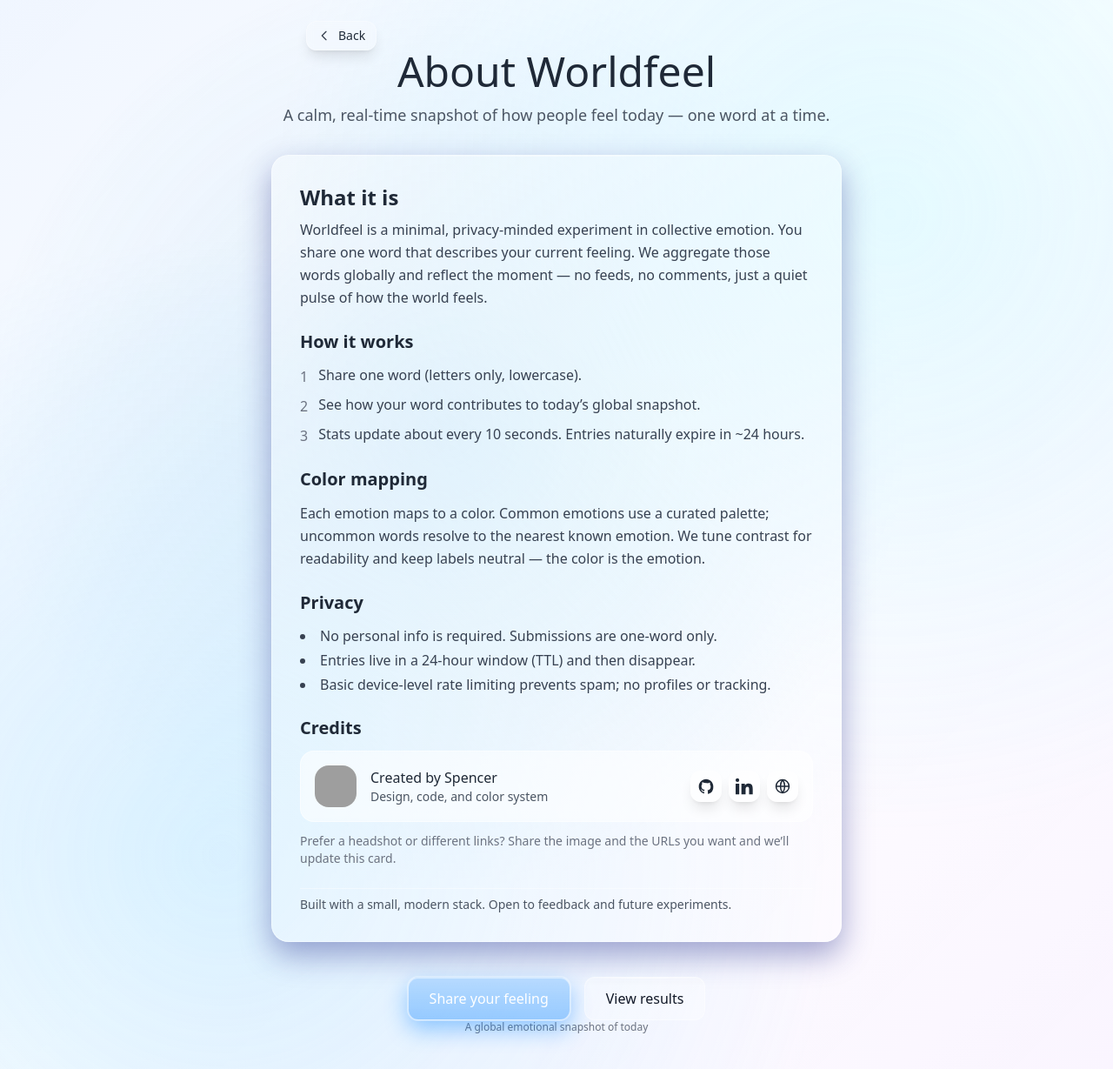
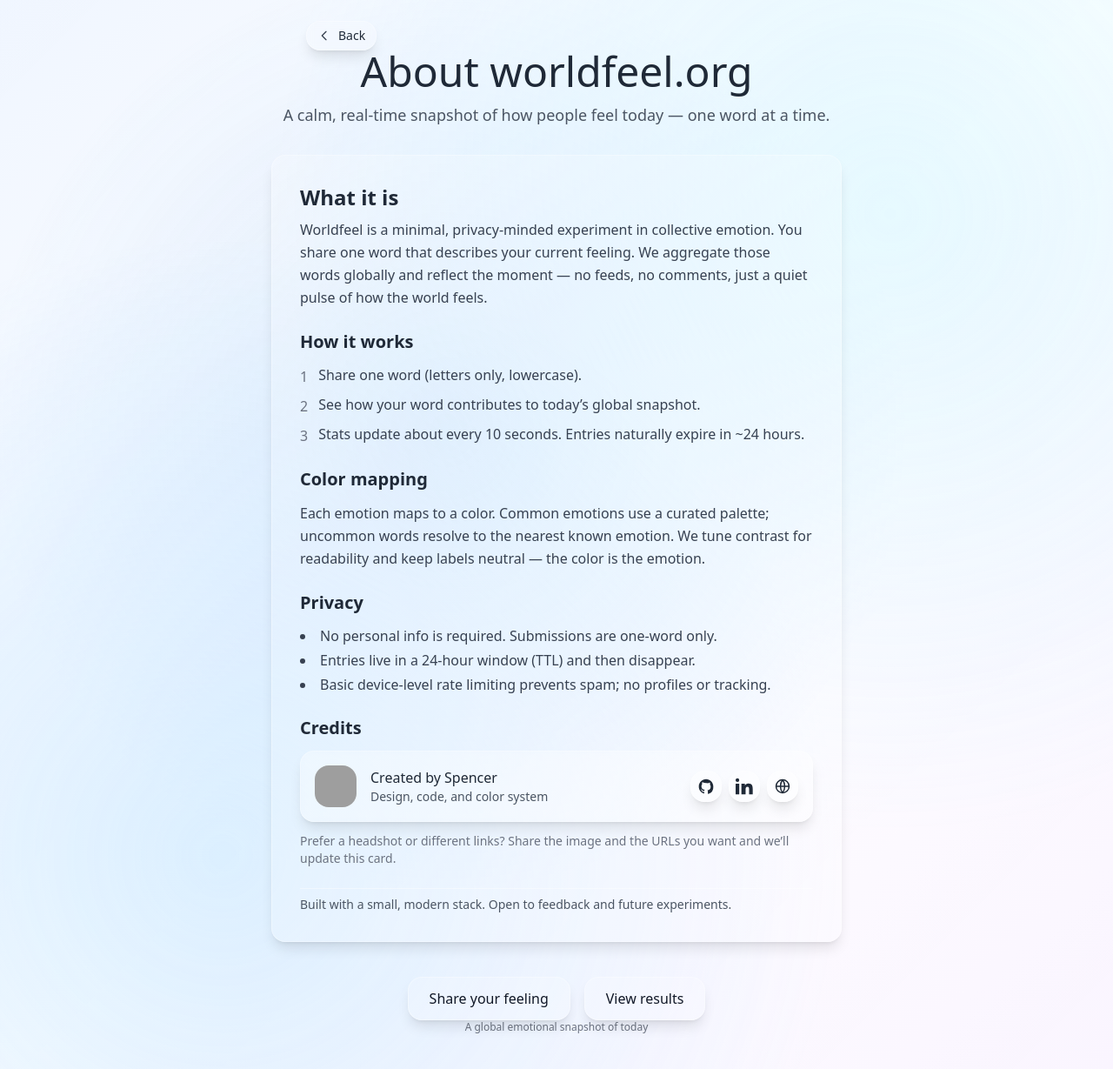
Before and after one commit to spencerdavis226/worldfeel, a React (Vite) app in the folder apps/web/: page /about in a window 1280 px wide. Shown: the whole page at 87% size. Built offline with nearby package versions, Linux system fonts and the light colour scheme; no server answers; grey boxes are pictures that could not be loaded.

Commit message:
style: update AboutPage styles for enhanced visual appeal; adjust background colors, borders, and text for improved user experience

```diff
--- a/apps/web/src/pages/AboutPage.tsx
+++ b/apps/web/src/pages/AboutPage.tsx
@@ -6,13 +6,13 @@ export function AboutPage() {
   const [avatarError, setAvatarError] = useState<boolean>(false);
   const [avatarSrc, setAvatarSrc] = useState<string>('/spencer.png');
   return (
-    <GlassyBackground hueCycle={true} hueDurationMs={240000}>
+    <GlassyBackground hueCycle={true} hueDurationMs={120000}>
       <div className="min-h-screen flex flex-col items-center justify-between p-4">
         {/* Top bar with back link */}
         <div className="w-full max-w-xl mx-auto flex items-center justify-start pt-2">
           <Link
             to="/"
-            className="inline-flex items-center gap-2 glass-token px-3 py-1.5 focus-visible-ring"
+            className="inline-flex items-center gap-2 px-3 py-1.5 rounded-2xl bg-white/20 backdrop-blur-sm border border-white/30 shadow-lg focus-visible-ring"
           >
             <svg
               className="w-4 h-4 text-gray-700"
@@ -35,7 +35,7 @@ export function AboutPage() {
         <div className="w-full max-w-2xl mx-auto text-center px-4 sm:px-2 animate-fade-in space-y-8">
           <div className="space-y-3">
             <h1 className="text-4xl sm:text-4xl md:text-5xl font-medium text-gray-800 leading-tight">
-              About Worldfeel
+              About worldfeel.org
             </h1>
             <p className="text-base sm:text-lg text-gray-600 text-balance">
               A calm, real‑time snapshot of how people feel today — one word at
@@ -43,7 +43,7 @@ export function AboutPage() {
             </p>
           </div>
 
-          <section className="glass-panel px-6 sm:px-8 py-7 sm:py-8 text-left space-y-6">
+          <section className="px-6 sm:px-8 py-7 sm:py-8 text-left space-y-6 bg-white/20 backdrop-blur-sm border border-white/30 rounded-2xl shadow-lg">
             <div className="space-y-2">
               <h2 className="text-2xl font-semibold text-gray-800">
                 What it is
@@ -111,7 +111,7 @@ export function AboutPage() {
 
             <div className="space-y-3">
               <h3 className="text-xl font-semibold text-gray-800">Credits</h3>
-              <div className="flex items-center gap-4 p-4 rounded-2xl bg-white/40 border border-white/50 backdrop-blur-sm">
+              <div className="flex items-center gap-4 p-4 rounded-2xl bg-white/20 backdrop-blur-sm border border-white/30 shadow-lg">
                 {avatarError ? (
                   <div className="w-12 h-12 rounded-2xl bg-white/70 flex items-center justify-center text-gray-700 font-semibold">
                     S
@@ -143,7 +143,7 @@ export function AboutPage() {
                     href="https://github.com/spencerdavis226"
                     target="_blank"
                     rel="noopener noreferrer"
-                    className="glass-token w-9 h-9 inline-flex items-center justify-center hover:bg-white/30"
+                    className="w-9 h-9 inline-flex items-center justify-center rounded-2xl bg-white/20 backdrop-blur-sm border border-white/30 shadow-lg hover:bg-white/28 active:bg-white/34 focus-visible-ring"
                     aria-label="GitHub"
                     title="GitHub"
                   >
@@ -160,7 +160,7 @@ export function AboutPage() {
                     href="https://www.linkedin.com/in/davisspencer/"
                     target="_blank"
                     rel="noopener noreferrer"
-                    className="glass-token w-9 h-9 inline-flex items-center justify-center hover:bg-white/30"
+                    className="w-9 h-9 inline-flex items-center justify-center rounded-2xl bg-white/20 backdrop-blur-sm border border-white/30 shadow-lg hover:bg-white/28 active:bg-white/34 focus-visible-ring"
                     aria-label="LinkedIn"
                     title="LinkedIn"
                   >
@@ -178,7 +178,7 @@ export function AboutPage() {
                     href="http://www.spencerdavis.dev"
                     target="_blank"
                     rel="noopener noreferrer"
-                    className="glass-token w-9 h-9 hidden sm:inline-flex items-center justify-center hover:bg-white/30"
+                    className="w-9 h-9 hidden sm:inline-flex items-center justify-center rounded-2xl bg-white/20 backdrop-blur-sm border border-white/30 shadow-lg hover:bg-white/28 active:bg-white/34 focus-visible-ring"
                     aria-label="Website"
                     title="Website"
                   >
@@ -213,13 +213,13 @@ export function AboutPage() {
           <div className="flex items-center justify-center gap-3 sm:gap-4 pt-2">
             <Link
               to="/"
-              className="glass-cta-blue px-5 sm:px-6 py-3 text-sm sm:text-base font-medium rounded-xl focus-visible-ring"
+              className="inline-flex items-center justify-center px-5 sm:px-6 py-3 text-sm sm:text-base font-medium rounded-2xl bg-white/20 backdrop-blur-sm border border-white/30 shadow-lg hover:bg-white/28 active:bg-white/34 focus-visible-ring"
             >
               Share your feeling
             </Link>
             <Link
               to="/results"
-              className="glass-button px-5 sm:px-6 py-3 text-sm sm:text-base font-medium rounded-xl focus-visible-ring"
+              className="inline-flex items-center justify-center px-5 sm:px-6 py-3 text-sm sm:text-base font-medium rounded-2xl bg-white/20 backdrop-blur-sm border border-white/30 shadow-lg hover:bg-white/28 active:bg-white/34 focus-visible-ring"
             >
               View results
             </Link>
```
